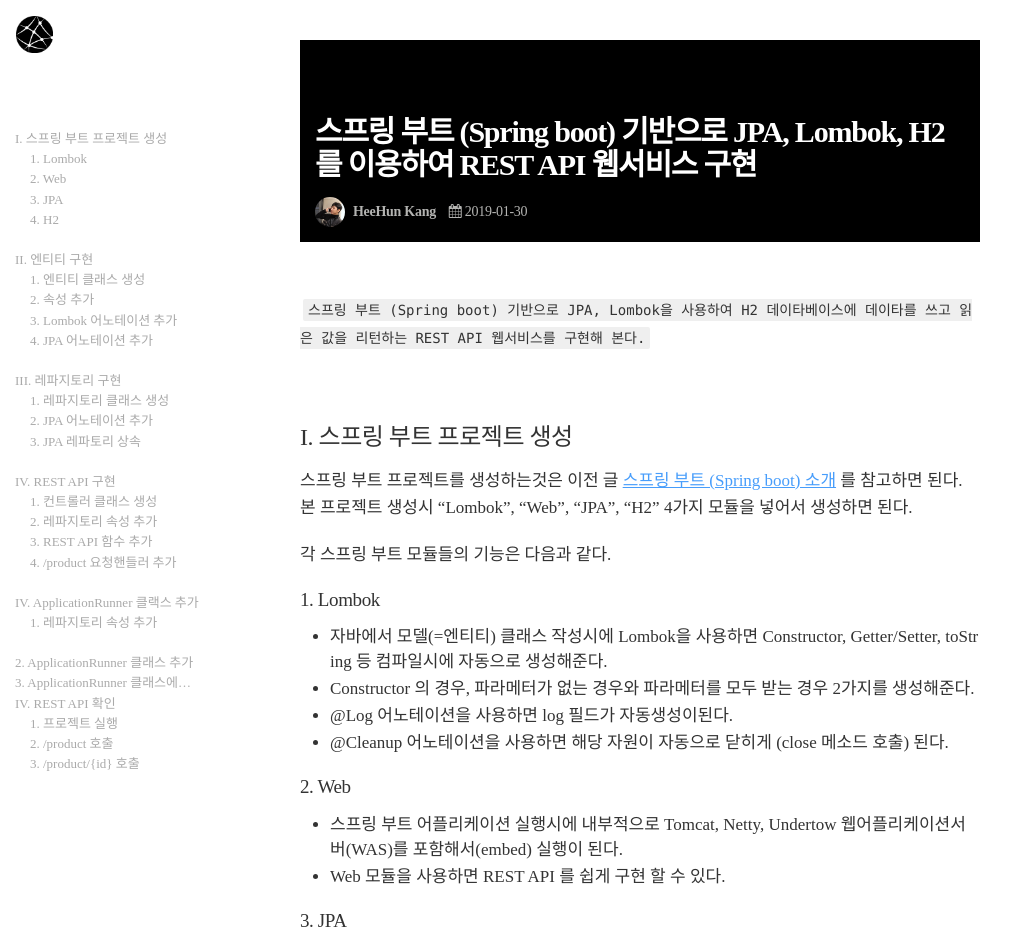
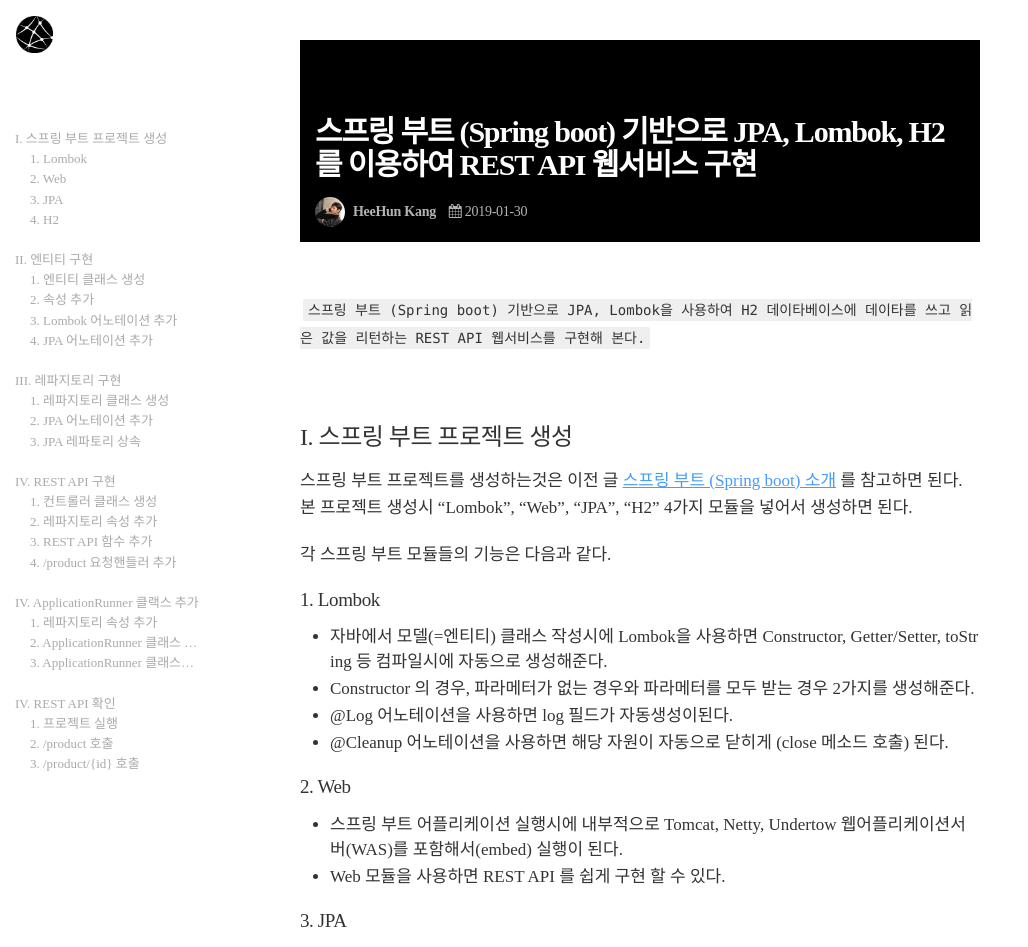
Before and after one commit to skypacific/skypacific.github.io, a Jekyll site: the page built from _posts/2019-01-30-kang.heehun@jpa-lombok-spring-boot.md, in a window 1280 px wide. Shown: the top 947 px of the page, without its empty margins (0-1028 px from the left). Built offline with Jekyll 4.4.1, drawn with Linux system fonts in a browser that asks for light colours; nearby versions of some CDN libraries; the table of contents is made by our own code.

````diff
--- a/_posts/2019-01-30-kang.heehun@jpa-lombok-spring-boot.md
+++ b/_posts/2019-01-30-kang.heehun@jpa-lombok-spring-boot.md
@@ -240,7 +240,7 @@ public class Sbtest03Application {
 }
 ```
 
-## 2. ApplicationRunner 클래스 추가
+### 2. ApplicationRunner 클래스 추가
 
 * ApplicationRunner 인터페이스를 생성해주는 applicationRunner 메소드를 만든다.
 * 이 메소드는 Bean 을 생성해야 인식해야하므로 스프링 어노테이션 @Bean 을 달아준다.
@@ -263,7 +263,7 @@ public class Sbtest03Application {
 }
 ```
 
-## 3. ApplicationRunner 클래스에서 run() 메소드를 구현한다.
+### 3. ApplicationRunner 클래스에서 run() 메소드를 구현한다.
 
 * 이 클래스에서 상속 받았던 ApplicationRunner 인터페이스에서는 run() 메소드를 구현하여야 하므로 아래와 이를 구현한다.
 * run() 메소드 안에서는 Product 객체를 생성하고 ProductRepository.save() 함수를 실행해서 저장하는 코드를 넣어준다.
````
Also changed, not shown: 13 other files.
